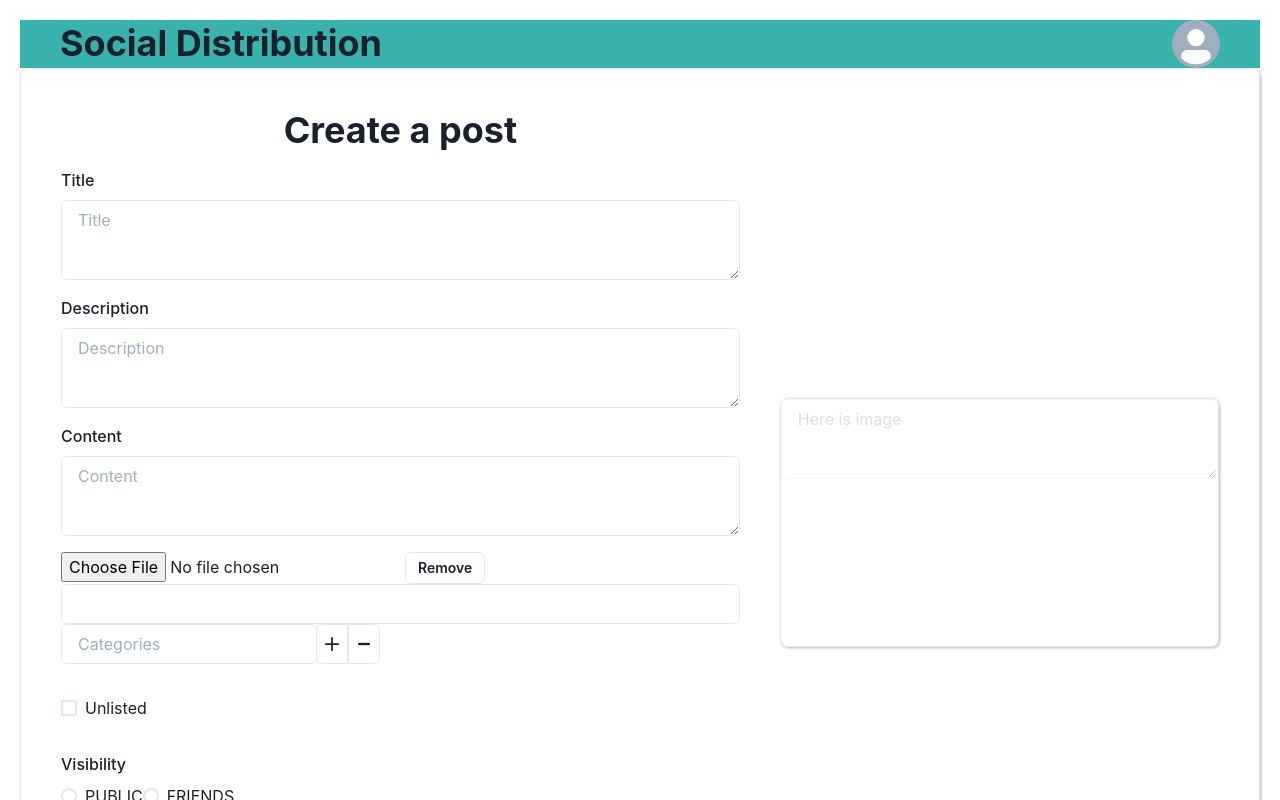
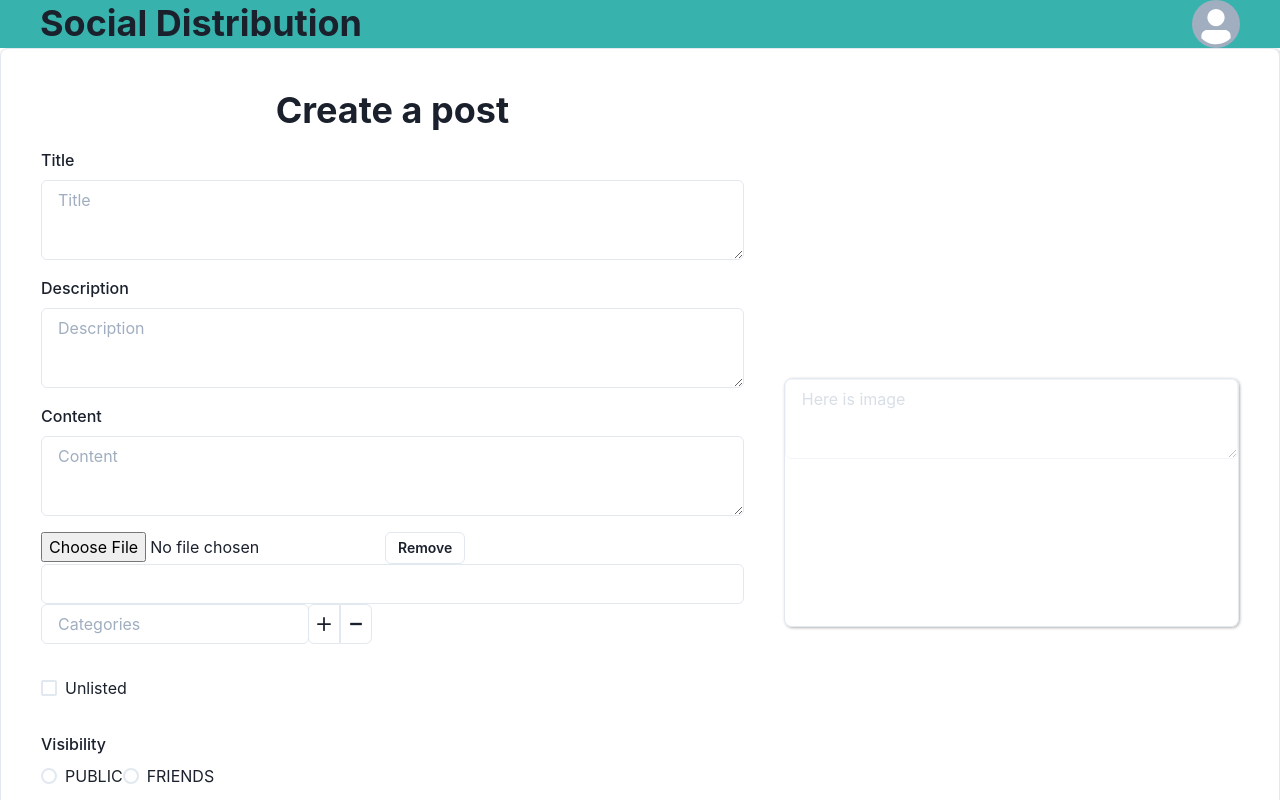
Before and after one commit to CMPUT404-W22H02/ProjectSocialDistribution, a React (Create React App) app in the folder frontend/: page /create in a window 1280 px wide. Shown: the top 800 px of the page. Built offline with nearby package versions, Linux system fonts and the light colour scheme; no server answers; sample sign-in values are in the browser's storage.

Commit message:
change nav bar

```diff
--- a/frontend/src/components/createPost/CreatePost.js
+++ b/frontend/src/components/createPost/CreatePost.js
@@ -253,7 +253,11 @@ export default function CreatePost () {
 
 
     return (
-    <><NavbarAdd /><Grid
+    <Box
+    margin="-20px"
+    height="100vh"
+  >
+  <NavbarAdd /><Grid
             templateRows='repeat(3, 1fr)'
             templateColumns='repeat(5, 1fr)'
             gap={10}
@@ -366,7 +370,7 @@ export default function CreatePost () {
                 </GridItem>
 
 
-        </Grid></>
+        </Grid></Box>
     )
 };
 
--- a/frontend/src/pages/inbox/Inbox.js
+++ b/frontend/src/pages/inbox/Inbox.js
@@ -208,7 +208,11 @@ function Inbox () {
 
 
   return (
-    <><Navbar /><Flex
+    <Box
+    margin="-20px"
+    height="100vh"
+  >
+    <Navbar/><Flex
           height="100vh"
           alignItems="center"
           flexDirection="column"
@@ -345,7 +349,7 @@ function Inbox () {
 
           </Box>
       </Flex>
-     </>
+     </Box>
   );
 };
 
--- a/frontend/src/pages/profile/Profile.js
+++ b/frontend/src/pages/profile/Profile.js
@@ -157,7 +157,11 @@ export default function Profile(props) {
 
 return (
 
-      <><Navbar /><SimpleGrid row={2} spacingX='40px' spacingY='20px'>
+    <Box
+    margin="-20px"
+    height="100vh"
+  >
+    <Navbar/><SimpleGrid row={2} spacingX='40px' spacingY='20px'>
 
         <Flex
             minH={'auto'}
@@ -276,7 +280,7 @@ return (
             </Stack>
 
         </Flex>
-    </SimpleGrid></>
+    </SimpleGrid></Box>
 
 );
 }
```
